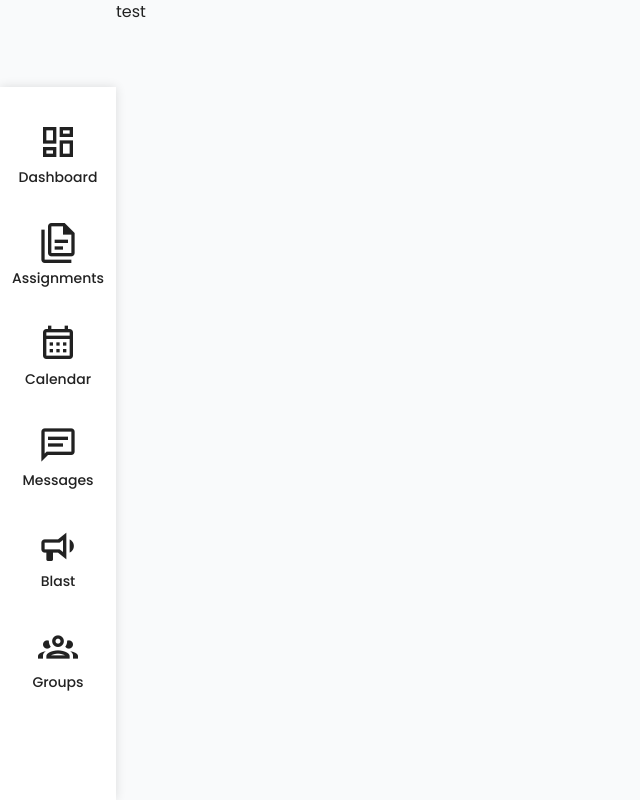
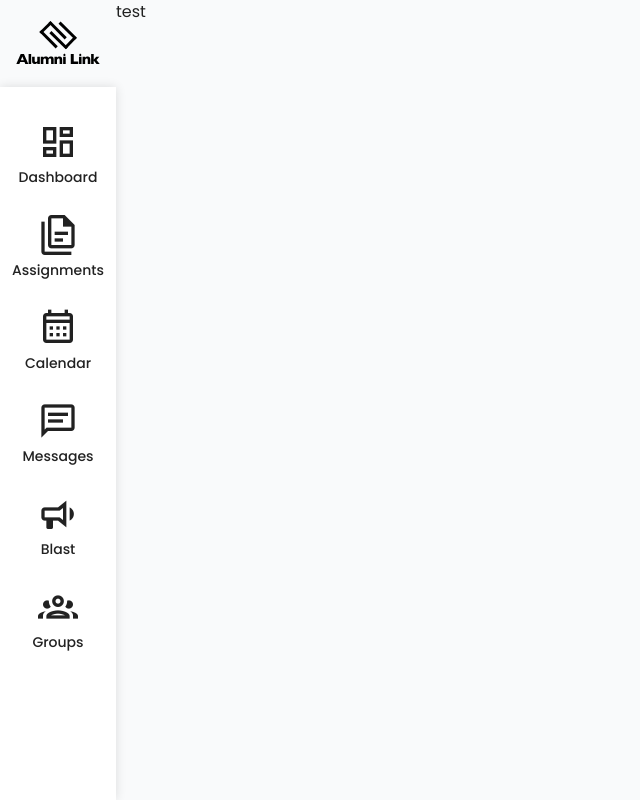
Before and after one commit to brasskneecap/alumni-link, a Vue app in the folder portal/: page / in a window 1280 px wide. Shown: the whole page, without its empty margins (0-640 px from the left). Built offline with nearby package versions, Linux system fonts and the light colour scheme.

Commit message:
removed topnav and added logo to side nav

```diff
--- a/portal/src/components/LandingPage.vue
+++ b/portal/src/components/LandingPage.vue
@@ -7,8 +7,7 @@
 
 <script setup>
   import SideNav from './navigation/SideNav.vue'
-  import dashboard from './Dashboard/dashboard.vue';
-import Dashboard from './Dashboard/dashboard.vue';
+  import Dashboard from './Dashboard/dashboard.vue';
 </script>
 
 
--- a/portal/src/components/navigation/SideNav.vue
+++ b/portal/src/components/navigation/SideNav.vue
@@ -1,5 +1,14 @@
 <template>
   <div class="side-nav">
+      <div class="nav-logo-container">
+        <v-img
+        src="/al-logo.svg"
+        alt="Logo"
+        max-height="45"
+        max-width="108"
+        class="nav-logo"
+      />
+  </div>
     <div class="nav-container">
       <div v-for="item in items" :key="item.id"
         class="nav-item">
@@ -38,17 +47,26 @@ export default {
 <style lang="scss">
 @use '@/variables.scss' as *;
 
-.side-nav {
+
+
+.nav-logo-container {
+  display: flex;
+  flex-direction: column;
+  height: 87px;
+
+  .nav-logo {
+    margin: 1.25rem 0 1.25rem 0.25rem;
+  }
+}
+
+
+.nav-container {
   height: calc(100% - 87px);
-  margin-top: 87px;
+  padding-top: 1.5rem;
   width: 7.25rem !important;
   background-color: $al-primary-neutral;
   box-shadow: 0px 0px 10px 0px rgba(0, 0, 0, 0.12);
   box-shadow: 0px 0px 10px 0px color(display-p3 0 0 0 / 0.12);
-}
-
-.nav-container {
-  margin-top: 1.25rem;
 }
 
 .nav-item {
@@ -56,7 +74,7 @@ export default {
   flex-direction: column;
   align-items: center;
   justify-content: center;
-  padding: 1.25rem 0;
+  padding: 1rem 0;
   font-size: 14px;
   font-weight: 500;
 
```
Also changed, not shown: portal/src/components/navigation/TopNav.vue (deleted, +0 -32 lines).
